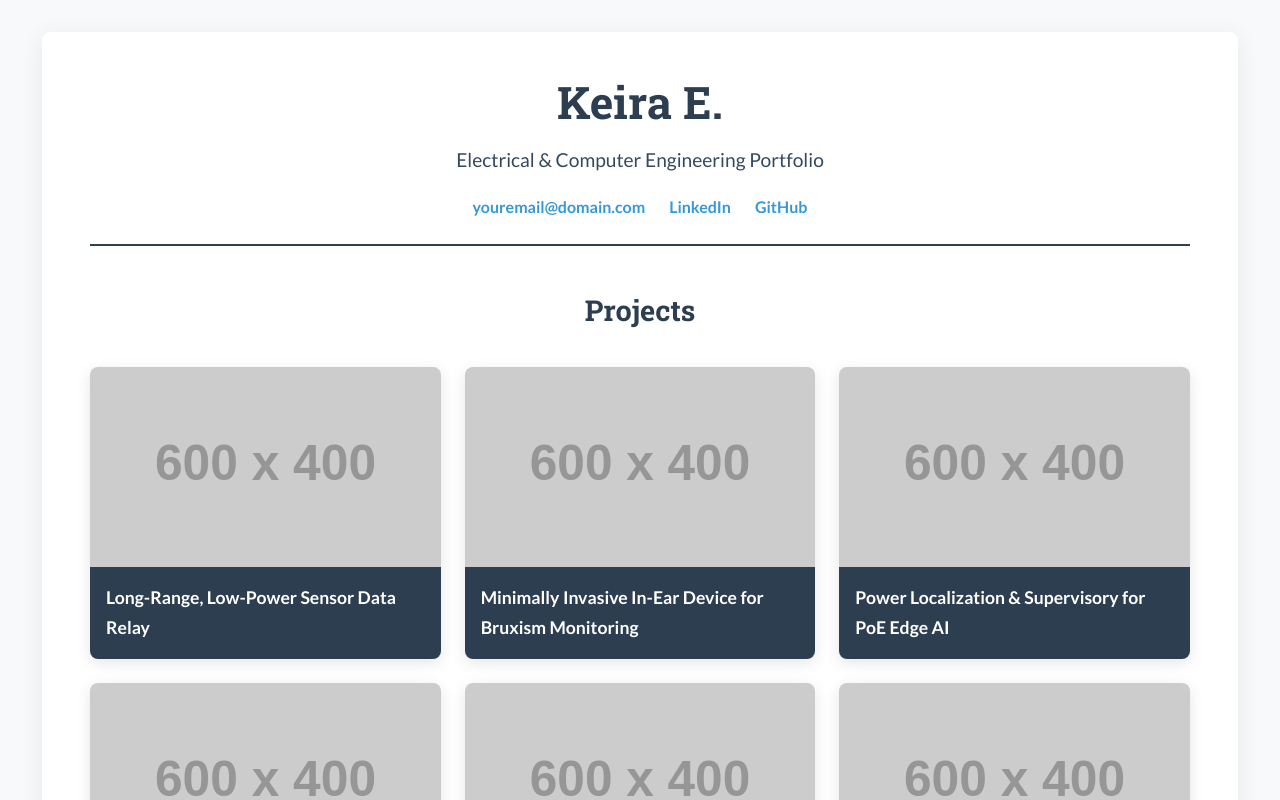
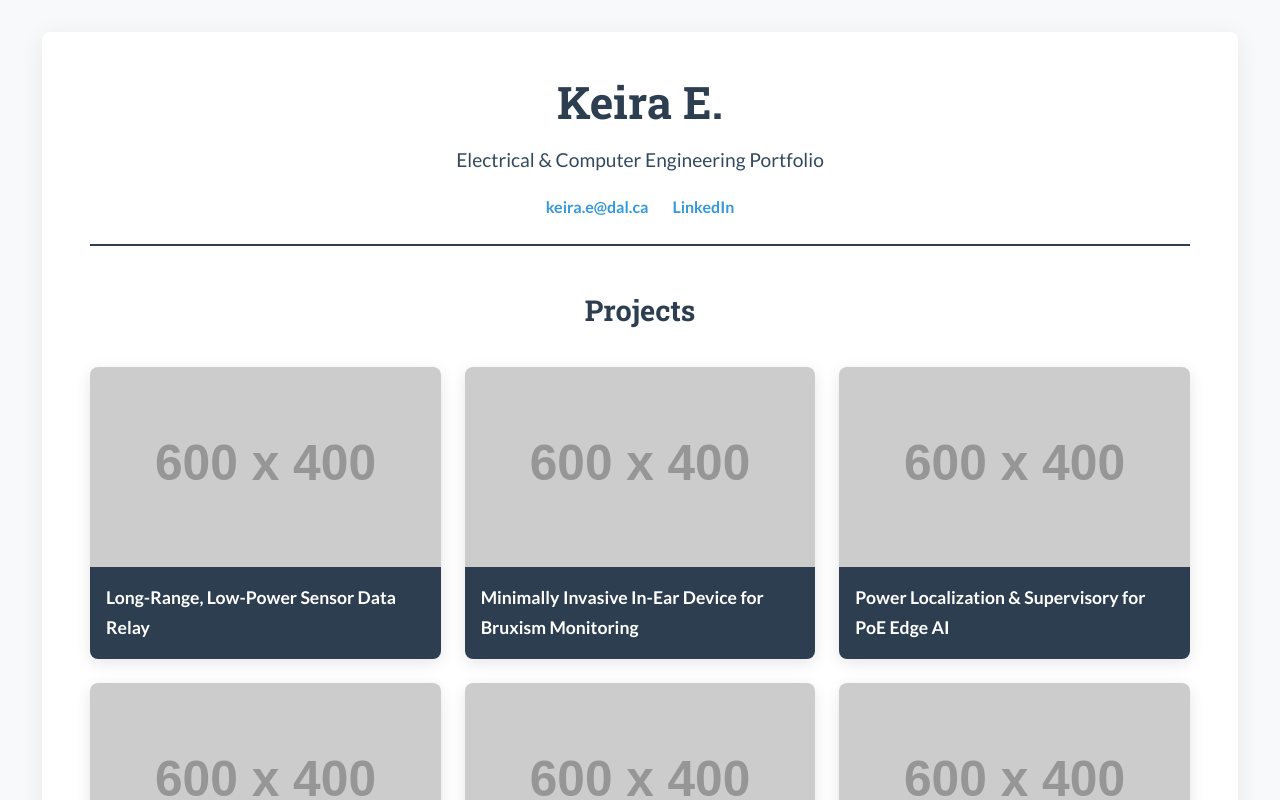
Before and after one commit to Keira-E/keira-e.github.io, a plain HTML site: page index.html in a window 1280 px wide. Shown: the top 800 px of the page. Drawn offline with Linux system fonts and the light colour scheme; placeholder pictures from the web are drawn by us.

Commit message:
Update index.html
updated contact info; removed placeholders

```diff
--- a/index.html
+++ b/index.html
@@ -17,9 +17,8 @@
                 <p class="tagline">Electrical & Computer Engineering Portfolio</p>
             </div>
             <address class="header-contact">
-                <a href="mailto:youremail@domain.com">youremail@domain.com</a>
-                <a href="https://linkedin.com/in/yourprofile" target="_blank">LinkedIn</a>
-                <a href="https://github.com/yourprofile" target="_blank">GitHub</a>
+                <a href="mailto:keira.e@dal.ca">keira.e@dal.ca</a>
+                <a href="https://www.linkedin.com/in/keira-ellef/" target="_blank">LinkedIn</a>
             </address>
         </header>
 
```
